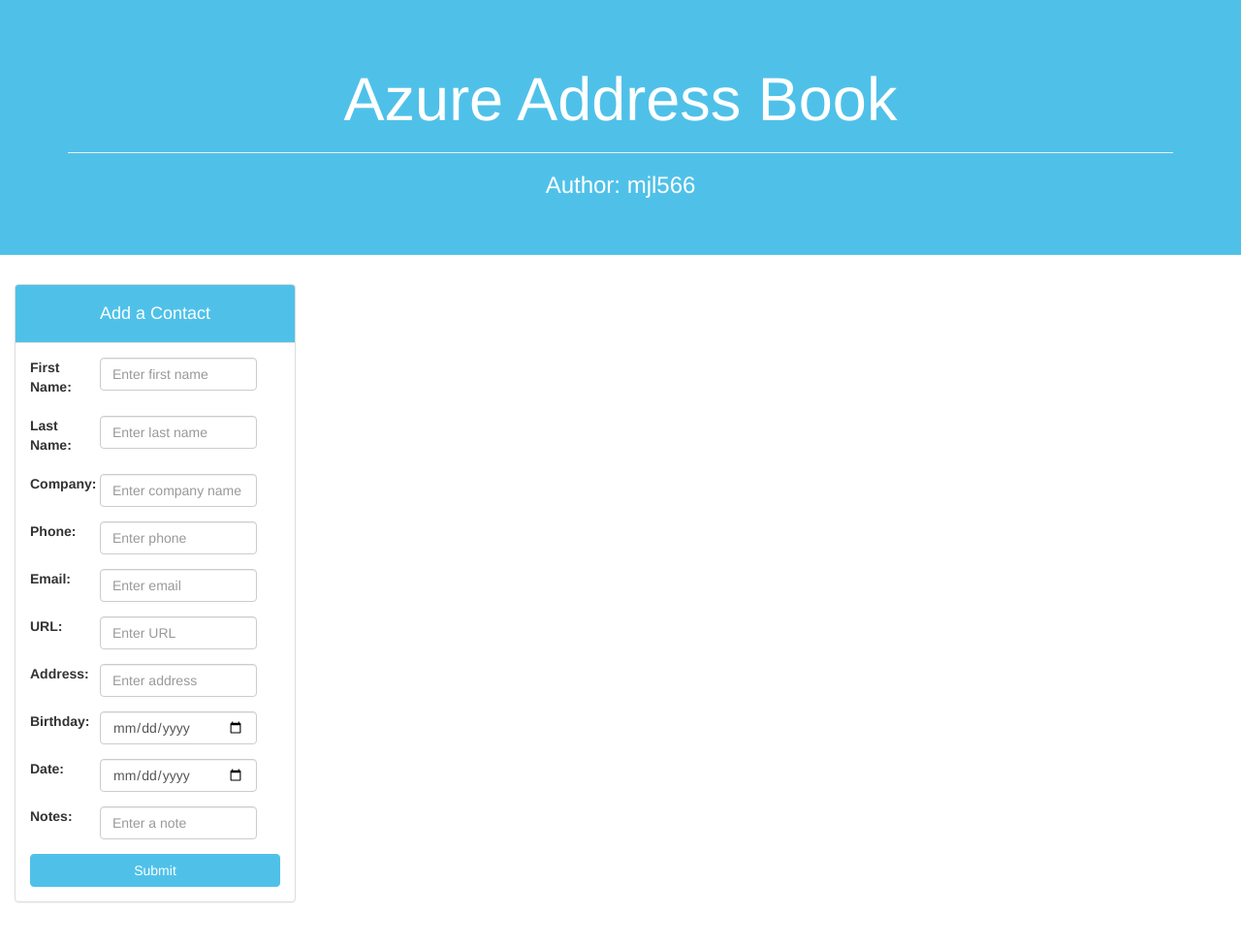
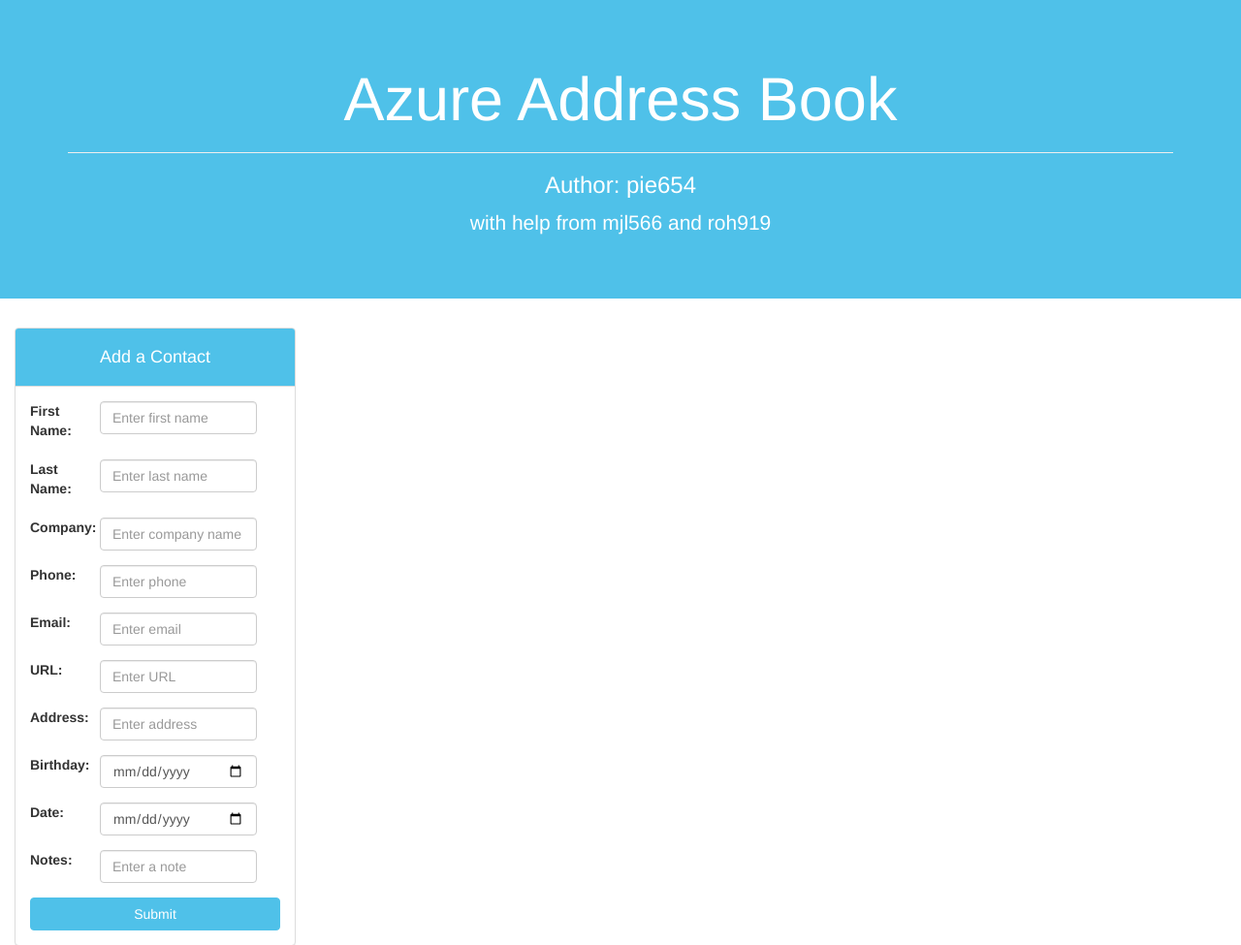
Before and after one commit to oyiza/350a2b, a PHP site: page /home.php in a window 1280 px wide. Shown: the top 975 px of the page at 97% size. Before the commit the page ends 931 px from the top, so only its background shows below. Run offline with PHP 8.4, Linux system fonts and the light colour scheme; data that the repository does not hold is empty; some libraries are stand-ins or nearby versions.

Commit message:
Minor changes
Changed the author names and added a paragraph

```diff
--- a/addContact.php
+++ b/addContact.php
@@ -39,7 +39,8 @@
 	  <!--<img class="img-responsive  img-circle img-thumbnail" src="mike.jpg"> -->
         <h1 id="aname">Azure Address Book</h1>
 		<hr class="star-light">
-		<h3 id="title"> Author: mjl566</h3>
+		<h3 id="title"> Author: pie654</h3>
+		<p>with help from mjl566 and roh919<p>
 
       </div>
     </div>
--- a/deleteContact.php
+++ b/deleteContact.php
@@ -38,7 +38,8 @@
 	  <!--<img class="img-responsive  img-circle img-thumbnail" src="mike.jpg"> -->
         <h1 id="aname">Azure Address Book</h1>
 		<hr class="star-light">
-		<h3 id="title"> Author: mjl566</h3>
+		<h3 id="title"> Author: pie654</h3>
+		<p>with help from mjl566 and roh919<p>
 
       </div>
     </div>
--- a/home.php
+++ b/home.php
@@ -41,7 +41,8 @@
 	  <!--<img class="img-responsive  img-circle img-thumbnail" src="mike.jpg"> -->
         <h1 id="name">Azure Address Book</h1>
 		<hr class="star-light">
-		<h3 id="title"> Author: mjl566</h3>
+		<h3 id="title"> Author: pie654</h3>
+		<p>with help from mjl566 and roh919<p>
 
       </div>
     </div>
--- a/update.php
+++ b/update.php
@@ -38,7 +38,8 @@
 	  <!--<img class="img-responsive  img-circle img-thumbnail" src="mike.jpg"> -->
         <h1 id="aname">Azure Address Book</h1>
 		<hr class="star-light">
-		<h3 id="title"> Author: mjl566</h3>
+		<h3 id="title"> Author: pie654</h3>
+		<p>with help from mjl566 and roh919<p>
 
       </div>
     </div>
--- a/updateContact.php
+++ b/updateContact.php
@@ -41,7 +41,8 @@
 	  <!--<img class="img-responsive  img-circle img-thumbnail" src="mike.jpg"> -->
         <h1 id="name">Azure Address Book</h1>
 		<hr class="star-light">
-		<h3 id="title"> Author: mjl566</h3>
+		<h3 id="title"> Author: pie654</h3>
+		<p>with help from mjl566 and roh919<p>
 
       </div>
     </div>
```
